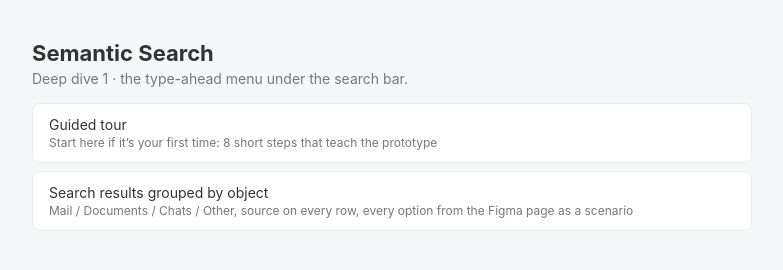
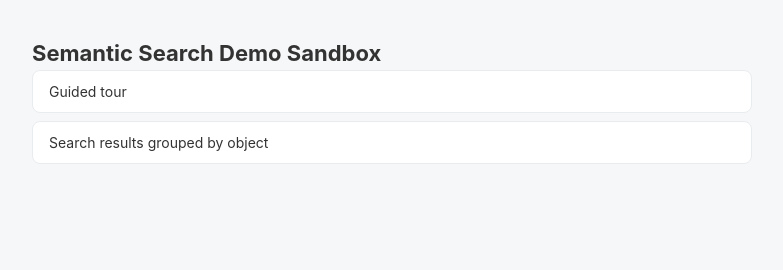
Before and after one commit to vanacart/semantic-search-prototype, a plain HTML site: page index.html in a window 1280 px wide. Shown: the whole page, without its empty margins (248-1031 px from the left). Drawn offline with Linux system fonts and the light colour scheme.

Commit message:
Rename to Semantic Search Demo Sandbox and remove subtext
Co-Authored-By: Claude Opus 5.5 <noreply@anthropic.com>

```diff
--- a/index.html
+++ b/index.html
@@ -3,7 +3,7 @@
 <head>
 <meta charset="UTF-8">
 <meta name="viewport" content="width=device-width, initial-scale=1">
-<title>Semantic Search Prototypes</title>
+<title>Semantic Search Demo Sandbox</title>
 <style>
   :root { --bg:#f6f7f8; --surface:#fff; --border:#e9ecef; --text:#333; --muted:#75777c; --accent:#4a9cb7; }
   body { margin:0; padding:40px 16px; background:var(--bg); color:var(--text);
@@ -20,11 +20,10 @@
 </head>
 <body>
 <main>
-  <h1>Semantic Search</h1>
-  <p>Deep dive 1 · the type-ahead menu under the search bar.</p>
+  <h1>Semantic Search Demo Sandbox</h1>
   <ul>
-    <li><a href="typeahead.html#tour">Guided tour<span>Start here if it’s your first time: 8 short steps that teach the prototype</span></a></li>
-    <li><a href="typeahead.html#baseline">Search results grouped by object<span>Mail / Documents / Chats / Other, source on every row, every option from the Figma page as a scenario</span></a></li>
+    <li><a href="typeahead.html#tour">Guided tour</a></li>
+    <li><a href="typeahead.html#baseline">Search results grouped by object</a></li>
   </ul>
 </main>
 </body>
```
Also changed, not shown: typeahead.html (+4 -5 lines), 1 other file.
